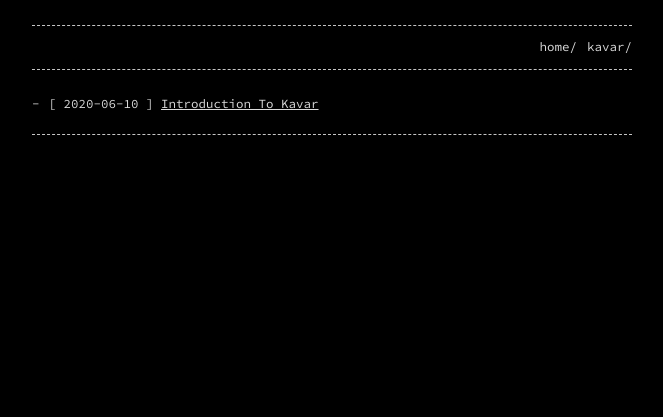
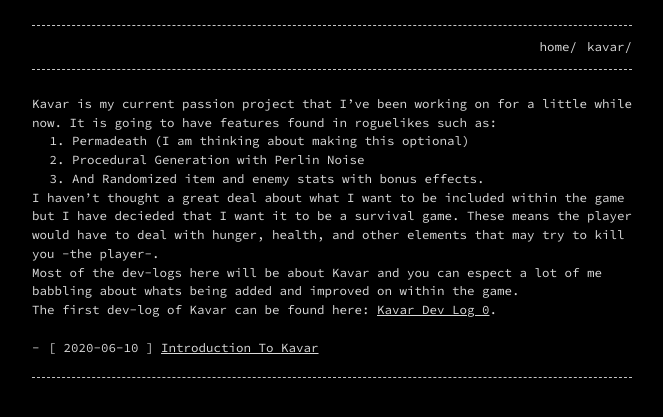
Before and after one commit to KyleS01/KyleS01.github.io, a Jekyll site: the page built from kavar.md, in a window 1280 px wide. Shown: the top 417 px of the page, without its empty margins (308-971 px from the left). Built offline with Jekyll 4.4.1, drawn with Linux system fonts in a browser that asks for light colours.

Commit message:
Update kavar.md

```diff
--- a/kavar.md
+++ b/kavar.md
@@ -3,3 +3,14 @@ title: kavar/
 layout: home
 permalink: kavar/
 ---
+
+Kavar is my current passion project that I've been working on for a little while now. It is going to have features found in roguelikes such as:
+1. Permadeath (I am thinking about making this optional)
+2. Procedural Generation with Perlin Noise
+3. And Randomized item and enemy stats with bonus effects.
+
+I haven't thought a great deal about what I want to be included within the game but I have decieded that I want it to be a survival game. These means the player would have to deal with hunger, health, and other elements that may try to kill you -the player-.
+
+Most of the dev-logs here will be about Kavar and you can espect a lot of me babbling about whats being added and improved on within the game.
+
+The first dev-log of Kavar can be found here: [Kavar Dev Log 0](https://kyles01.github.io/introduction/2020/06/10/Kavar-Log-0.html).
```
